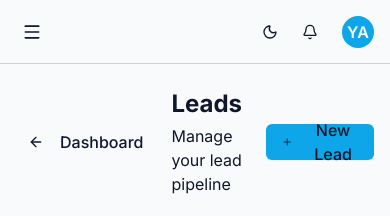
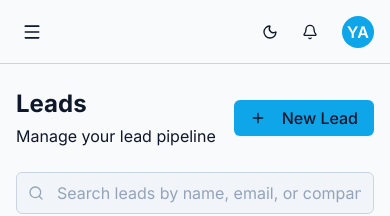
Before and after one commit to yusuf0786/machine-coding-task-yusuf-ansari, a Next.js app: page /dashboard/leads in a window 390 px wide. Shown: the top 216 px of the page. Built offline with nearby package versions, Linux system fonts and the light colour scheme; no server answers; the database is empty.

Commit message:
removed back to dashboard button from heading as it is there in the sidebar navigation, for better mobile responsive UI

```diff
--- a/src/app/dashboard/leads/page.tsx
+++ b/src/app/dashboard/leads/page.tsx
@@ -62,14 +62,6 @@ export default function LeadsPage() {
     <div>
       <div className="flex items-center justify-between mb-6">
         <div className="flex items-center gap-4">
-          <Button
-            variant="ghost"
-            size="sm"
-            onClick={() => router.push(ROUTES.dashboard)}
-          >
-            <ArrowLeft className="h-4 w-4 mr-2" />
-            Dashboard
-          </Button>
           <div>
             <h1 className="text-2xl font-bold text-[var(--color-text-primary)]">
               Leads
```
